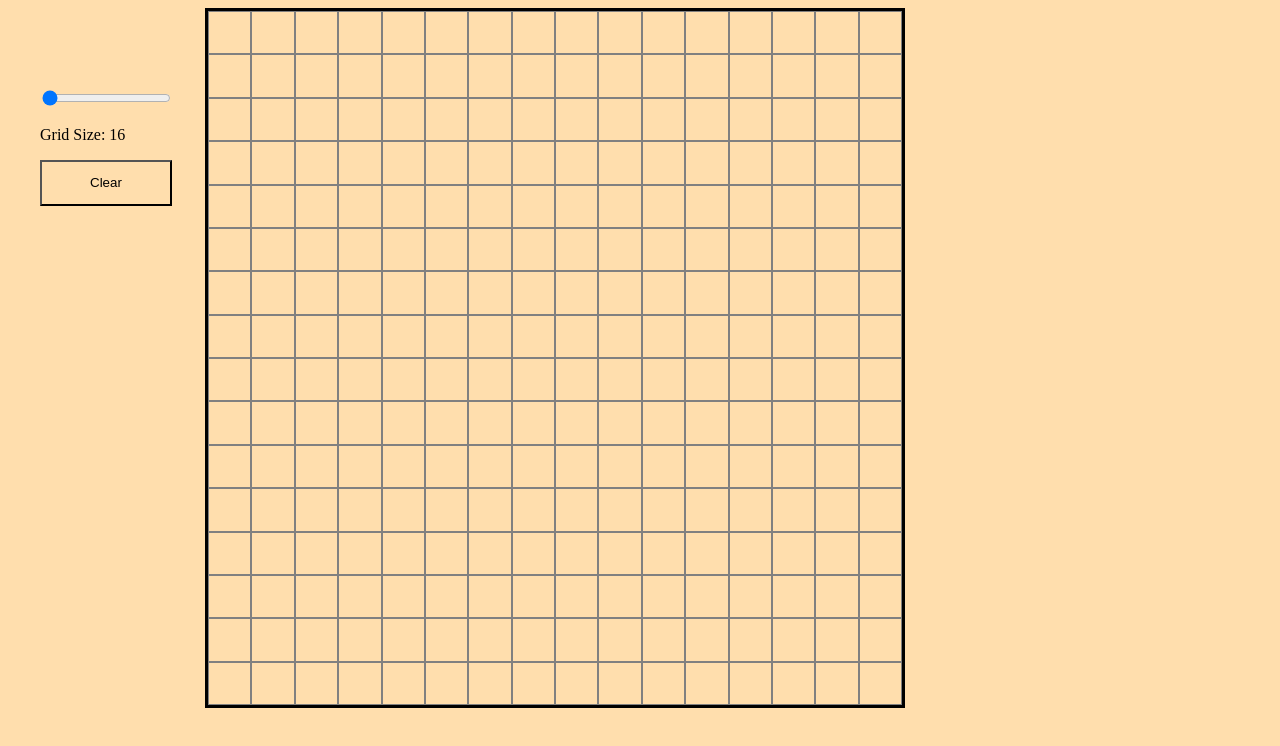
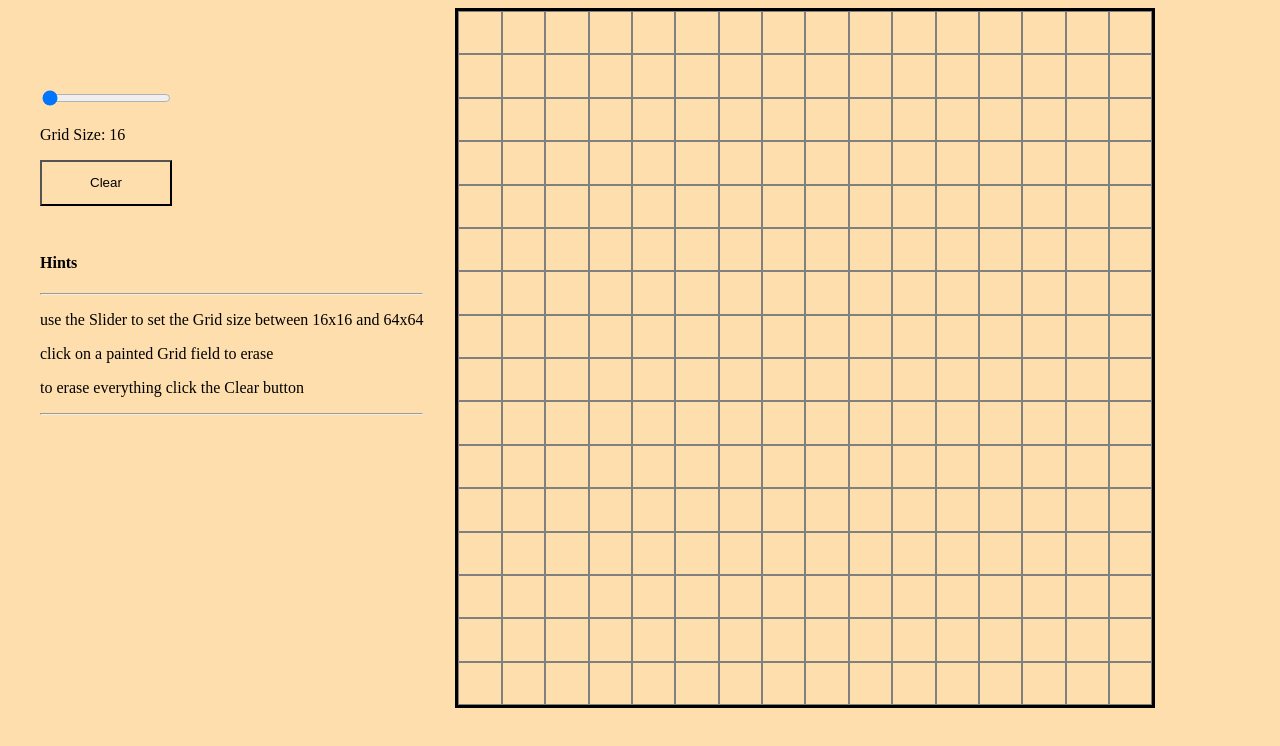
Before and after one commit to xBioTech/Etch-a-Sketch, a plain HTML site: page index.html in a window 1280 px wide. Drawn offline with Linux system fonts and the light colour scheme.

Commit message:
ADD Hints to instruct the user

```diff
--- a/index.html
+++ b/index.html
@@ -14,6 +14,14 @@
     <input type="range" id="slider" min="16" max="64" step="16" value="16">
     <p>Grid Size: <span id="output"></span></p>
     <button class="btn">Clear</button>
+    <div class="hints">
+    <h4>Hints</h4>
+    <hr>
+    <p>use the Slider to set the Grid size between 16x16 and 64x64</p>
+    <p>click on a painted Grid field to erase</p>
+    <p>to erase everything click the Clear button</p>
+    <hr>
+</div>
     </div>
     <div class="container"></div>
 </div>
--- a/style.css
+++ b/style.css
@@ -27,3 +27,6 @@
 .btn{
     padding: 1em 3.6em;
 }
+.hints{
+    margin-top: 3em;
+}
```
